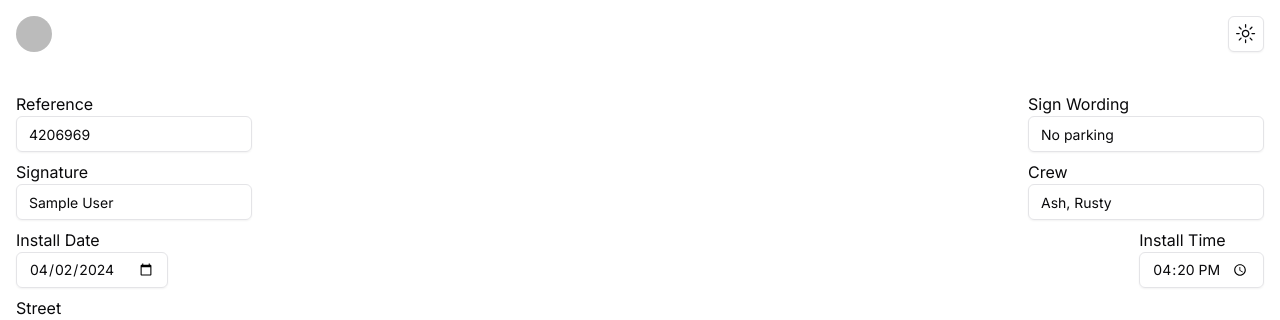
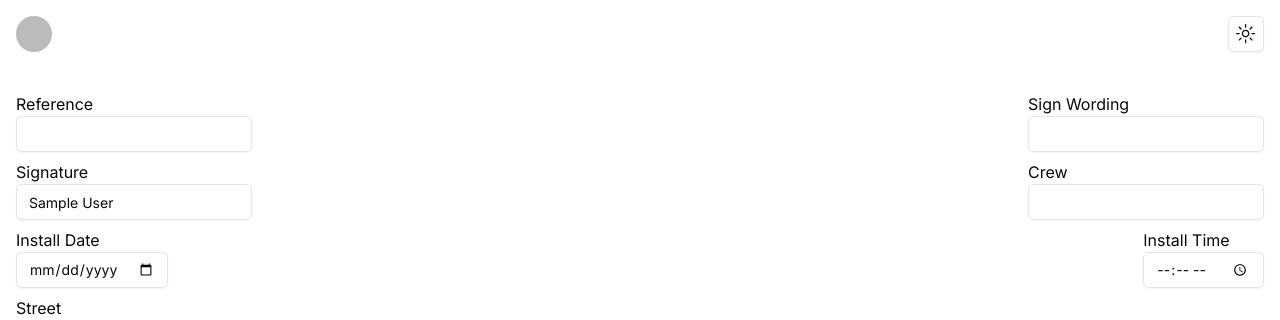
Before and after one commit to ashkan-rahnavardi/plate-grabber, a Next.js app: page /form/new in a window 1280 px wide. Shown: the top 320 px of the page. Built offline with nearby package versions, Linux system fonts and the light colour scheme; no server answers; the database is empty; sample sign-in values are in the browser's storage.

Commit message:
form context gets updated when adding new location

```diff
--- a/src/components/InputForm/street.tsx
+++ b/src/components/InputForm/street.tsx
@@ -4,20 +4,14 @@ import { Button } from '@/components/ui/button';
 import { Input } from '@/components/ui/input';
 import { AllStreets } from '@/lib/streetNames';
 import { parseRangeByHundreds } from '@/lib/utils';
-import { LicenseForm } from '@/types/licenseForm';
+import { Blocks, LicenseForm, Street } from '@/types/licenseForm';
 import { PlusIcon } from '@radix-ui/react-icons';
 import { useState } from 'react';
 
 /*
 TO DO:
-- FIX STYLING FOR AUTOCOMPLETE AND BLOCK, MAYBE PUT BLOCK BELOW STREET AND HAVE THE BUTTON
-  IN THE MIDDLE (HEIGHTWISE) OF THE TWO INPUTS
-- WRITE FUNCTION TO PARSE THE BLOCKS INPUT INTO AN ARRAY OF NUMBERS
-- MAKE ADD BUTTON ACTUALLY ADD THE STREET AND BLOCKS TO THE FORM
 
-
-The value which is entered in the Blocks input field will have to be split into an array of numbers or strings
-    - e.g, 100-500 will become [100, 200, 300, 400, 500]
+UPDATE FORM CONTEXT PROPERLY WHEN ADDING A NEW STREET
 
 Dynamically create a data table for each street which gets added
      - Each table will have a header with the street name
@@ -41,16 +35,36 @@ export default function StreetInput({
 	form: LicenseForm;
 	setForm: React.Dispatch<React.SetStateAction<LicenseForm>>;
 }) {
-	const [streets, setStreets] = useState<string[]>(
-		form.location.map((loc) => loc.name)
-	);
+	const [location, setLocation] = useState<Street[]>(form.location);
 
 	const [newStreet, setNewStreet] = useState<string>('');
 	const [newBlocks, setNewBlocks] = useState<string>('');
-	const [parsedBlocks, setParsedBlocks] = useState<string[]>([]);
+
+	const createNewBlocks = (): Blocks[] => {
+		const blocks = parseRangeByHundreds(newBlocks).map((block) => {
+			return {
+				number: block,
+				side: 'Both',
+				plates: [],
+			};
+		});
+		return blocks;
+	};
+
+	const createNewStreet = (): Street => {
+		return {
+			name: newStreet,
+			blocks: createNewBlocks(),
+		};
+	};
 
 	const handleAddLocation = () => {
-		setParsedBlocks(parseRangeByHundreds(newBlocks));
+		const newLocation = createNewStreet();
+		setNewStreet('');
+		setNewBlocks('');
+		setLocation([...location, newLocation]);
+		setForm({ ...form, location: [...location, newLocation] });
+		console.log('form', form);
 	};
 
 	return (
@@ -84,9 +98,6 @@ export default function StreetInput({
 					</Button>
 				</div>
 			</div>
-			{/* {parsedBlocks.map((block) => block + ' ')} */}
-			{/* {AllStreets[4]} */}
-			{' ' + newStreet}
 		</>
 	);
 }
--- a/src/containers/Form/index.tsx
+++ b/src/containers/Form/index.tsx
@@ -67,11 +67,21 @@ const testForm: LicenseForm = {
 
 export default function Form() {
 	const params = useParams();
-	const forms = useContext(FormsContext);
+	const { forms, updateForms } = useContext(FormsContext);
 	const session = useSession();
-	const [form, setForm] = useState(
-		forms.find((form) => form.reference === params.id) || testForm
-	);
+
+	// get form index
+	const formIndex = forms.findIndex((form) => form.reference === params.id);
+
+	// if form exists, get it, else get empty form
+	const initialForm = formIndex !== -1 ? forms[formIndex] : emptyForm;
+
+	// set form state
+	const [form, setForm] = useState(initialForm);
+
+	// const [form, setForm] = useState(
+	// 	forms.find((form) => form.reference === params.id) || testForm
+	// );
 
 	// add email and signature to form , email is required to save form
 	useEffect(() => {
@@ -80,6 +90,17 @@ export default function Form() {
 		setForm({ ...form, email: user.email, signature: user.name });
 	}, []);
 
+	// MAKE SURE THIS WORKS PROPERLY AND ALSO ACCOUNT FOR WHEN THE FORM INDEX
+	// IS -1 AND THE FORM IS NOT FOUND
+	useEffect(() => {
+		if (formIndex !== -1) {
+			const newForms = [...forms];
+			newForms[formIndex] = form;
+			updateForms(newForms);
+		}
+	}, [form]);
+
+	// SAVE FORM TO DATABASE
 	const handleSave = async () => {
 		console.log('form', form);
 		const result = await saveForm(form as LicenseForm);
@@ -89,6 +110,8 @@ export default function Form() {
 			alert(result.message); // Or set state to show an error message
 		}
 	};
+
+	// UPDATE FORM IN DATABASE
 	const handleUpdate = async () => {
 		const result = await updateForm(form as LicenseForm);
 
--- a/src/containers/home/index.tsx
+++ b/src/containers/home/index.tsx
@@ -6,7 +6,7 @@ import { FormsContext } from '@/services/FormsProvider';
 import React, { useContext } from 'react';
 
 export default function Page() {
-	const forms = useContext(FormsContext);
+	const { forms, updateForms } = useContext(FormsContext);
 
 	return (
 		<>
--- a/src/services/FormsProvider.tsx
+++ b/src/services/FormsProvider.tsx
@@ -3,9 +3,15 @@
 import { LicenseForm } from '@/types/licenseForm';
 import React, { createContext, useContext, useState } from 'react';
 
-type FormsContextType = LicenseForm[];
+interface FormsContextType {
+	forms: LicenseForm[];
+	updateForms: (updatedForms: LicenseForm[]) => void;
+}
 
-export const FormsContext = createContext<FormsContextType>([]);
+export const FormsContext = createContext<FormsContextType>({
+	forms: [],
+	updateForms: () => {},
+});
 
 interface FormsProviderProps {
 	children: React.ReactNode;
@@ -18,7 +24,13 @@ export const FormsProvider: React.FC<FormsProviderProps> = ({
 }) => {
 	const [forms, setForms] = useState<LicenseForm[]>(formsData);
 
+	const updateForms = (updatedForms: LicenseForm[]) => {
+		setForms(updatedForms);
+	};
+
 	return (
-		<FormsContext.Provider value={forms}>{children}</FormsContext.Provider>
+		<FormsContext.Provider value={{ forms, updateForms }}>
+			{children}
+		</FormsContext.Provider>
 	);
 };
```
